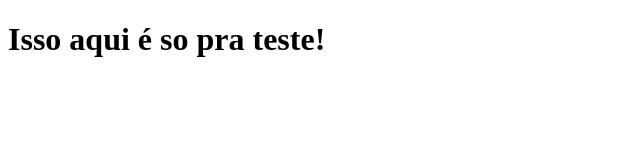
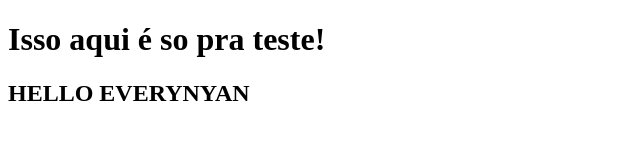
Before and after one commit to Esther134/Dev1-Repository, a plain HTML site: page index.html in a window 1280 px wide. Shown: the whole page, without its empty margins (0-640 px from the left). Drawn offline with Linux system fonts and the light colour scheme.

Commit message:
salve salve

```diff
--- a/index.html
+++ b/index.html
@@ -7,5 +7,6 @@
 </head>
 <body>
     <h1>Isso aqui é so pra teste!</h1>
+    <h2>HELLO EVERYNYAN</h2>
 </body>
 </html>
```
